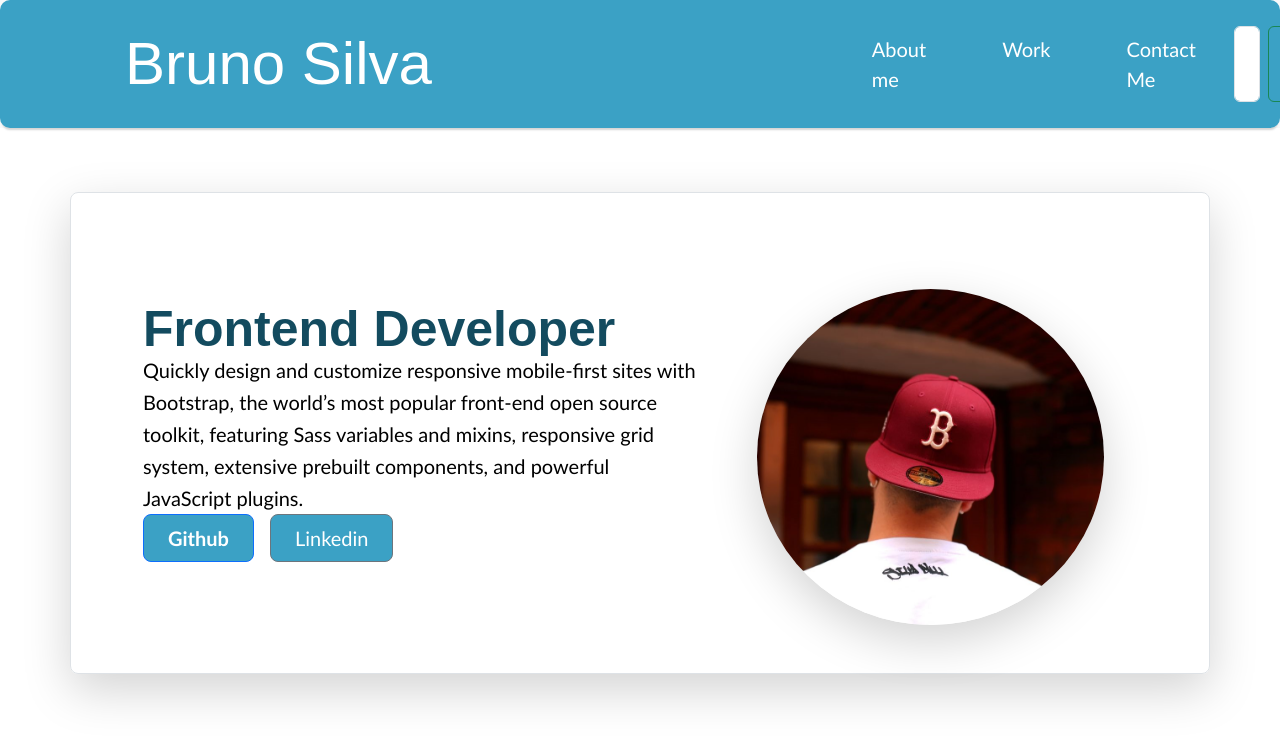
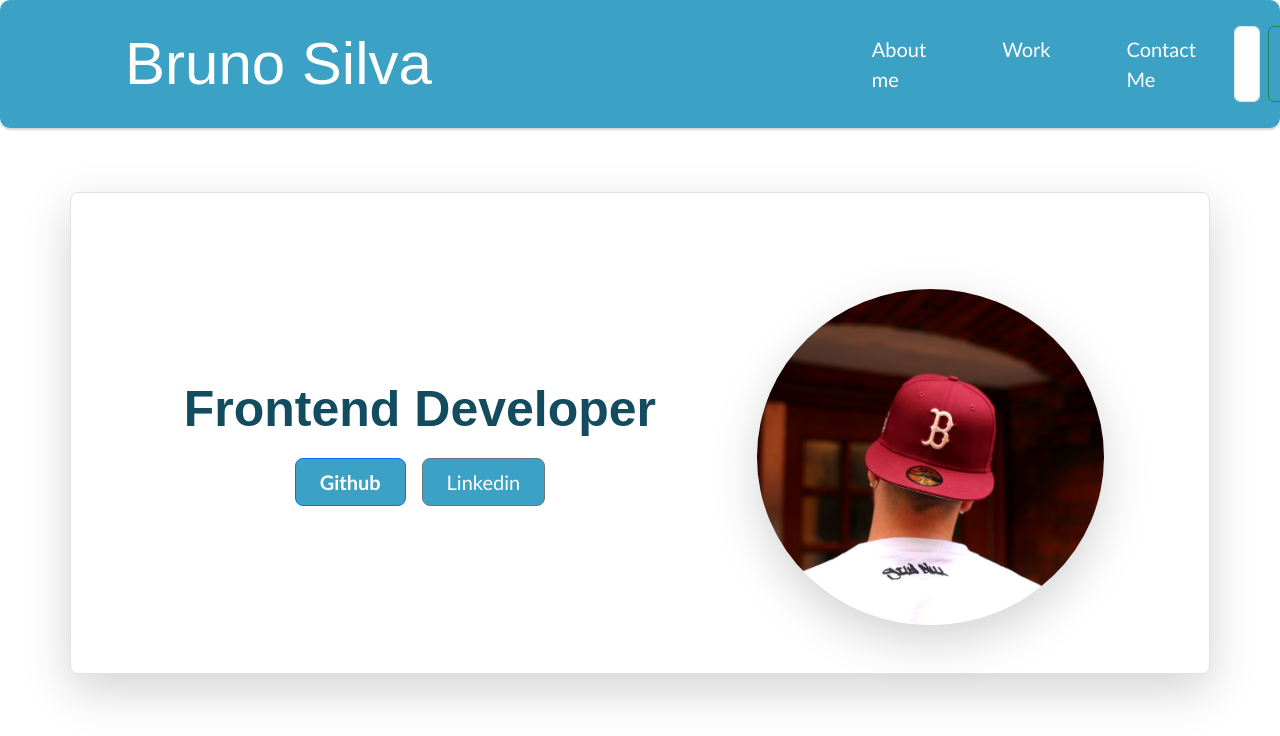
Before and after one commit to blaztted/Bootstrap-Portfolio, a plain HTML site: page index.html in a window 1280 px wide. Shown: the top 736 px of the page. Drawn offline with nearby package versions, Linux system fonts and the light colour scheme; grey boxes are pictures that could not be loaded; a web font is replaced by a local one.

Commit message:
edited the jumbotron on hero section in order to make it look better

```diff
--- a/index.html
+++ b/index.html
@@ -52,21 +52,18 @@
 
     <!-----------------------------HERO SECTION---------------------------->
     <section class="hero">
-      <div class="container my-5 py-3">
+      <div class="container my-5 py-3 ">
         <div
           class="row p-4 pb-0 pe-lg-0 pt-lg-5 align-items-center rounded-3 border shadow-lg"
         >
           <div class="title col-lg-7 p-3 p-lg-5 pt-lg-3">
-            <h2 class="display-4 fw-bold lh-1 text-body-emphasis">
+            <h2 class="display-4 fw-bold lh-1 text-body-emphasis my-4 d-md-flex justify-content-center ">
               Frontend Developer
             </h2>
-            <p class="lead">
-              Quickly design and customize responsive mobile-first sites with
-              Bootstrap, the world’s most popular front-end open source toolkit,
-              featuring Sass variables and mixins, responsive grid system,
-              extensive prebuilt components, and powerful JavaScript plugins.
+            <p class="lead my-3">
+
             </p>
-            <div class="d-grid gap-2 d-md-flex justify-content mb-4 mb-lg-3">
+            <div class="d-grid gap-2 d-md-flex justify-content-center mb-4 mb-lg-3">
               <button
                 type="button"
                 class="btn btn-primary btn-lg px-4 me-md-2 fw-bold"
```
